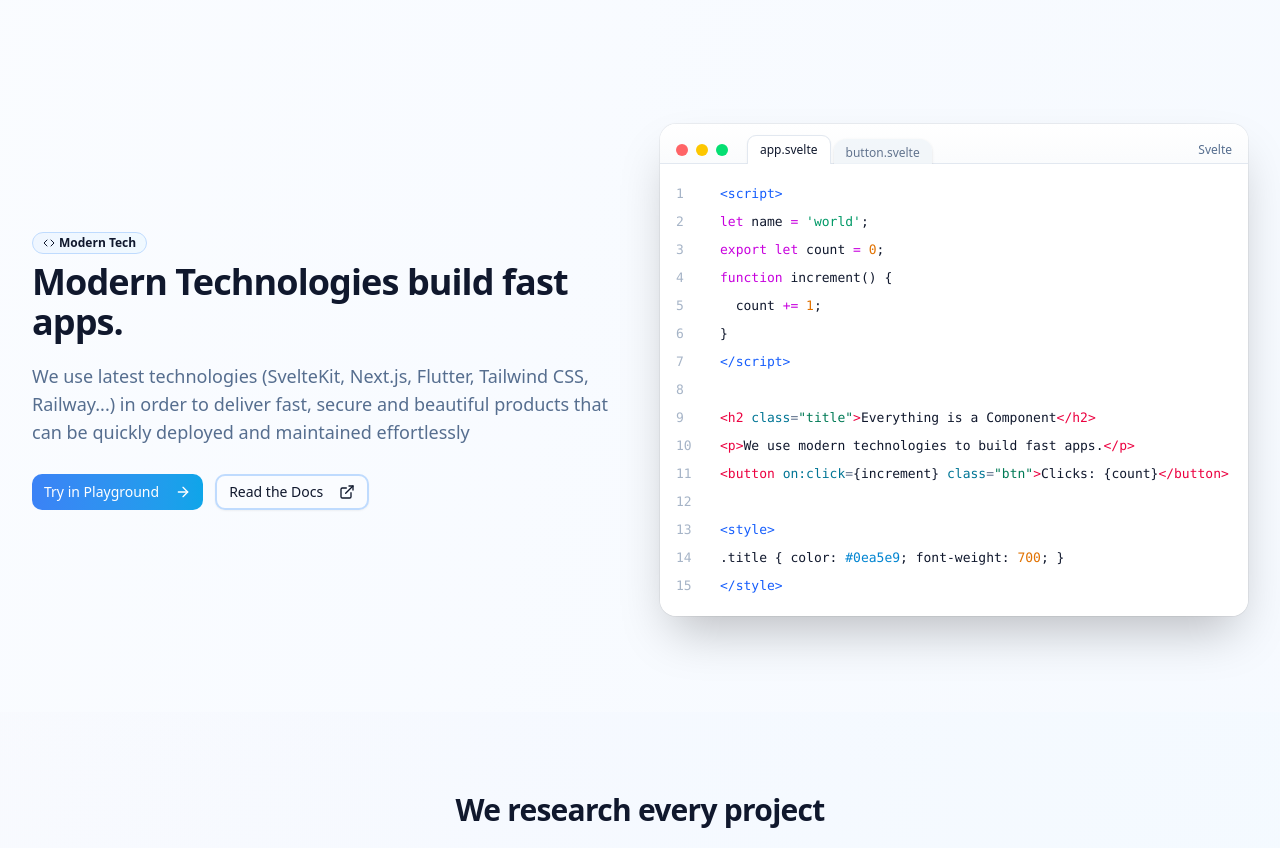
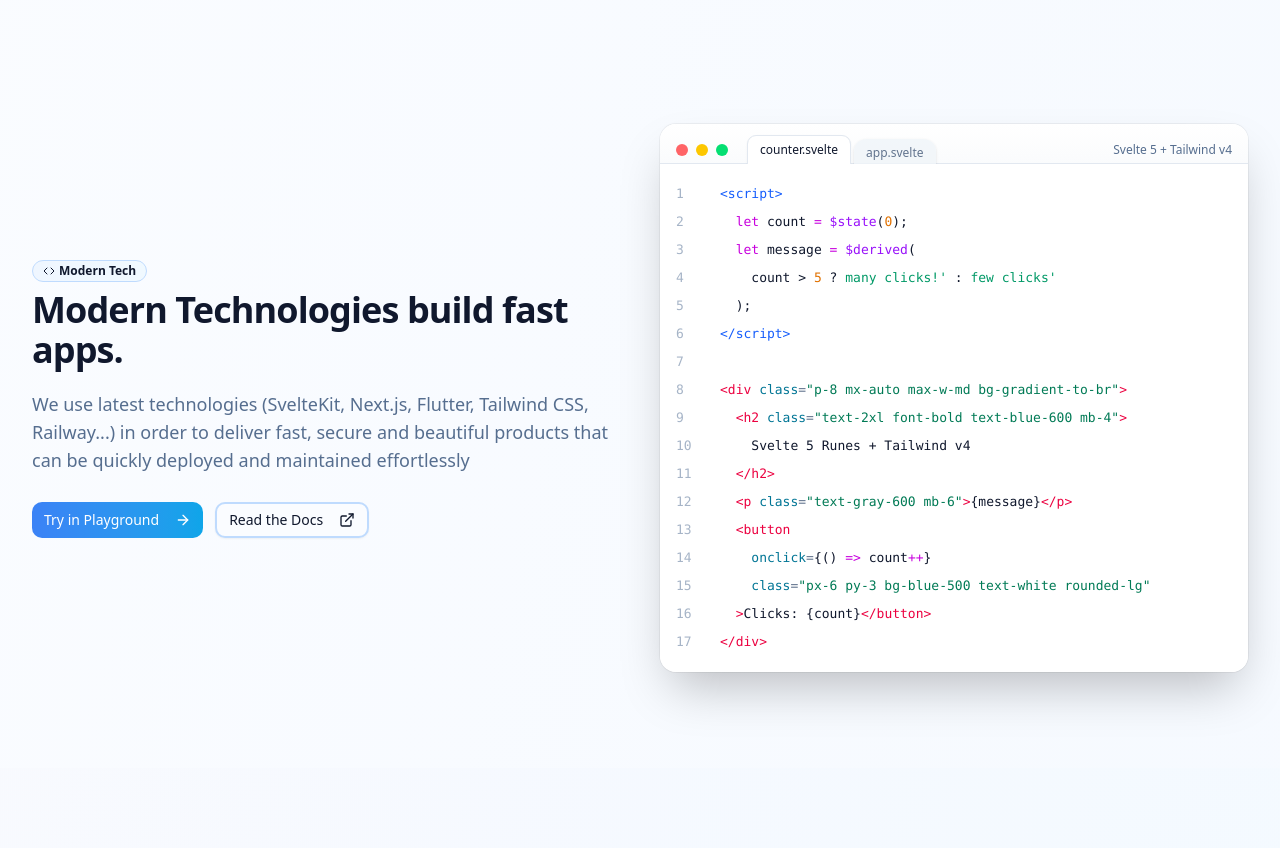
Before and after one commit to mixinDennisBarzanoffMixin/omniscripts, a Next.js app: page / in a window 1280 px wide. Shown: the part 580-1428 px from the top of the page. Built offline with nearby package versions, Linux system fonts and the light colour scheme.

Commit message:
fix: codeblock

```diff
--- a/app/_components/CodeBlock.tsx
+++ b/app/_components/CodeBlock.tsx
@@ -1,6 +1,7 @@
 export default function CodeBlock() {
-    return <div className="relative animate-slide-in-right">
-    <div className="rounded-2xl  bg-white shadow-2xl ring-1 ring-black/5 overflow-hidden">
+  return (
+    <div className="relative animate-slide-in-right">
+      <div className="rounded-2xl bg-white shadow-2xl ring-1 ring-black/5 overflow-hidden">
         {/* Window chrome + Tabs */}
         <div className="px-4 pt-3 border-b border-slate-200 bg-gradient-to-b from-white to-slate-50/70">
           <div className="flex items-center justify-between">
@@ -10,14 +11,14 @@ export default function CodeBlock() {
               <span className="h-3 w-3 rounded-md bg-green-400"></span>
               <div className="ml-3 flex items-end gap-1">
                 <div className="relative -mb-px px-3 py-1.5 bg-white text-xs font-medium rounded-t-sm shadow-sm outline-1 outline-slate-200 z-[1]">
-                app.svelte
+                  counter.svelte
                 </div>
                 <div className="px-3 py-1.5 rounded-t-xl text-xs font-medium text-slate-500 bg-slate-100/80 shadow-sm -mb-[2px] translate-y-[2px] z-[0]">
-                button.svelte
+                  app.svelte
                 </div>
               </div>
             </div>
-          <div className="text-xs text-muted-foreground">Svelte</div>
+            <div className="text-xs text-muted-foreground">Svelte 5 + Tailwind v4</div>
           </div>
         </div>
 
@@ -30,62 +31,71 @@ export default function CodeBlock() {
             </div>
             <div className="group/line grid grid-cols-[2rem_1fr] gap-3 px-4 hover:bg-sky-50/70 hover:border-l-4 border-l-transparent hover:border-sky-400 transition-all">
               <span className="select-none text-slate-400/80 tabular-nums">2</span>
-            <span><span className="text-fuchsia-600">  let</span> name <span className="text-fuchsia-600">=</span> <span className="text-emerald-600">'world'</span>;</span>
+              <span>&nbsp;&nbsp;<span className="text-fuchsia-600">let</span> count <span className="text-fuchsia-600">=</span> <span className="text-purple-600">$state</span>(<span className="text-amber-600">0</span>);</span>
             </div>
             <div className="group/line grid grid-cols-[2rem_1fr] gap-3 px-4 hover:bg-sky-50/70 hover:border-l-4 border-l-transparent hover:border-sky-400 transition-all">
               <span className="select-none text-slate-400/80 tabular-nums">3</span>
-            <span><span className="text-fuchsia-600">  export let</span> count <span className="text-fuchsia-600">=</span> <span className="text-amber-600">0</span>;</span>
+              <span>&nbsp;&nbsp;<span className="text-fuchsia-600">let</span> message <span className="text-fuchsia-600">=</span> <span className="text-purple-600">$derived</span>(</span>
             </div>
             <div className="group/line grid grid-cols-[2rem_1fr] gap-3 px-4 hover:bg-sky-50/70 hover:border-l-4 border-l-transparent hover:border-sky-400 transition-all">
               <span className="select-none text-slate-400/80 tabular-nums">4</span>
-            <span><span className="text-fuchsia-600">  function</span> increment() {"{"}</span>
+              <span>&nbsp;&nbsp;&nbsp;&nbsp;count &gt; <span className="text-amber-600">5</span> ? <span className="text-emerald-600">many&nbsp;clicks!'</span> : <span className="text-emerald-600">few&nbsp;clicks'</span></span>
             </div>
             <div className="group/line grid grid-cols-[2rem_1fr] gap-3 px-4 hover:bg-sky-50/70 hover:border-l-4 border-l-transparent hover:border-sky-400 transition-all">
               <span className="select-none text-slate-400/80 tabular-nums">5</span>
-            <span>&nbsp;&nbsp;count <span className="text-fuchsia-600">+=</span> <span className="text-amber-600">1</span>;</span>
+              <span>&nbsp;&nbsp;);</span>
             </div>
             <div className="group/line grid grid-cols-[2rem_1fr] gap-3 px-4 hover:bg-sky-50/70 hover:border-l-4 border-l-transparent hover:border-sky-400 transition-all">
               <span className="select-none text-slate-400/80 tabular-nums">6</span>
-            <span>{"}"}</span>
+              <span><span className="text-blue-600">&lt;/script&gt;</span></span>
             </div>
             <div className="group/line grid grid-cols-[2rem_1fr] gap-3 px-4 hover:bg-sky-50/70 hover:border-l-4 border-l-transparent hover:border-sky-400 transition-all">
               <span className="select-none text-slate-400/80 tabular-nums">7</span>
-            <span><span className="text-blue-600">&lt;/script&gt;</span></span>
+              <span> </span>
             </div>
             <div className="group/line grid grid-cols-[2rem_1fr] gap-3 px-4 hover:bg-sky-50/70 hover:border-l-4 border-l-transparent hover:border-sky-400 transition-all">
               <span className="select-none text-slate-400/80 tabular-nums">8</span>
-            <span>&nbsp;</span>
+              <span><span className="text-rose-600">&lt;div</span> <span className="text-cyan-700">class</span><span className="text-slate-500">=</span><span className="text-emerald-700">"p-8 mx-auto max-w-md bg-gradient-to-br"</span><span className="text-rose-600">&gt;</span></span>
             </div>
             <div className="group/line grid grid-cols-[2rem_1fr] gap-3 px-4 hover:bg-sky-50/70 hover:border-l-4 border-l-transparent hover:border-sky-400 transition-all">
               <span className="select-none text-slate-400/80 tabular-nums">9</span>
-            <span><span className="text-rose-600">&lt;h2</span> <span className="text-cyan-700">class</span><span className="text-slate-500">=</span><span className="text-emerald-700">"title"</span><span className="text-rose-600">&gt;</span>Everything is a Component<span className="text-rose-600">&lt;/h2&gt;</span></span>
+              <span>&nbsp;&nbsp;<span className="text-rose-600">&lt;h2</span> <span className="text-cyan-700">class</span><span className="text-slate-500">=</span><span className="text-emerald-700">"text-2xl font-bold text-blue-600 mb-4"</span><span className="text-rose-600">&gt;</span></span>
             </div>
             <div className="group/line grid grid-cols-[2rem_1fr] gap-3 px-4 hover:bg-sky-50/70 hover:border-l-4 border-l-transparent hover:border-sky-400 transition-all">
               <span className="select-none text-slate-400/80 tabular-nums">10</span>
-            <span><span className="text-rose-600">&lt;p&gt;</span>We use modern technologies to build fast apps.<span className="text-rose-600">&lt;/p&gt;</span></span>
+              <span>&nbsp;&nbsp;&nbsp;&nbsp;Svelte 5 Runes + Tailwind v4</span>
             </div>
             <div className="group/line grid grid-cols-[2rem_1fr] gap-3 px-4 hover:bg-sky-50/70 hover:border-l-4 border-l-transparent hover:border-sky-400 transition-all">
               <span className="select-none text-slate-400/80 tabular-nums">11</span>
-            <span><span className="text-rose-600">&lt;button</span> <span className="text-cyan-700">on:click</span><span className="text-slate-500">=</span>{"{"}increment{"}"} <span className="text-cyan-700">class</span><span className="text-slate-500">=</span><span className="text-emerald-700">"btn"</span><span className="text-rose-600">&gt;</span>Clicks: {"{"}count{"}"}<span className="text-rose-600">&lt;/button&gt;</span></span>
+              <span>&nbsp;&nbsp;<span className="text-rose-600">&lt;/h2&gt;</span></span>
             </div>
             <div className="group/line grid grid-cols-[2rem_1fr] gap-3 px-4 hover:bg-sky-50/70 hover:border-l-4 border-l-transparent hover:border-sky-400 transition-all">
               <span className="select-none text-slate-400/80 tabular-nums">12</span>
-            <span>&nbsp;</span>
+              <span>&nbsp;&nbsp;<span className="text-rose-600">&lt;p</span> <span className="text-cyan-700">class</span><span className="text-slate-500">=</span><span className="text-emerald-700">"text-gray-600 mb-6"</span><span className="text-rose-600">&gt;</span>{"{"}message{"}"}<span className="text-rose-600">&lt;/p&gt;</span></span>
             </div>
             <div className="group/line grid grid-cols-[2rem_1fr] gap-3 px-4 hover:bg-sky-50/70 hover:border-l-4 border-l-transparent hover:border-sky-400 transition-all">
               <span className="select-none text-slate-400/80 tabular-nums">13</span>
-            <span><span className="text-blue-600">&lt;style&gt;</span></span>
+              <span>&nbsp;&nbsp;<span className="text-rose-600">&lt;button</span></span>
             </div>
             <div className="group/line grid grid-cols-[2rem_1fr] gap-3 px-4 hover:bg-sky-50/70 hover:border-l-4 border-l-transparent hover:border-sky-400 transition-all">
               <span className="select-none text-slate-400/80 tabular-nums">14</span>
-            <span>  .title {"{"} color: <span className="text-sky-600">#0ea5e9</span>; font-weight: <span className="text-amber-600">700</span>; {"}"}</span>
+              <span>&nbsp;&nbsp;&nbsp;&nbsp;<span className="text-cyan-700">onclick</span><span className="text-slate-500">=</span>{"{"}() <span className="text-fuchsia-600">=&gt;</span> count<span className="text-fuchsia-600">++</span>{"}"}</span>
+            </div>
+            <div className="group/line grid grid-cols-[2rem_1fr] gap-3 px-4 hover:bg-sky-50/70 hover:border-l-4 border-l-transparent hover:border-sky-400 transition-all">
+              <span className="select-none text-slate-400/80 tabular-nums">15</span>
+              <span>&nbsp;&nbsp;&nbsp;&nbsp;<span className="text-cyan-700">class</span><span className="text-slate-500">=</span><span className="text-emerald-700">"px-6 py-3 bg-blue-500 text-white rounded-lg"</span></span>
+            </div>
+            <div className="group/line grid grid-cols-[2rem_1fr] gap-3 px-4 hover:bg-sky-50/70 hover:border-l-4 border-l-transparent hover:border-sky-400 transition-all">
+              <span className="select-none text-slate-400/80 tabular-nums">16</span>
+              <span>&nbsp;&nbsp;<span className="text-rose-600">&gt;</span>Clicks: {"{"}count{"}"}<span className="text-rose-600">&lt;/button&gt;</span></span>
             </div>
             <div className="group/line grid grid-cols-[2rem_1fr] gap-3 px-4 last:pb-4 hover:bg-sky-50/70 hover:border-l-4 border-l-transparent hover:border-sky-400 transition-all">
-            <span className="select-none text-slate-400/80 tabular-nums">15</span>
-            <span><span className="text-blue-600">&lt;/style&gt;</span></span>
+              <span className="select-none text-slate-400/80 tabular-nums">17</span>
+              <span><span className="text-rose-600">&lt;/div&gt;</span></span>
             </div>
           </div>
         </div>
       </div>
-  </div>;
+    </div>
+  );
 }
```
Lines whose indentation alone changed are shown as unchanged.
